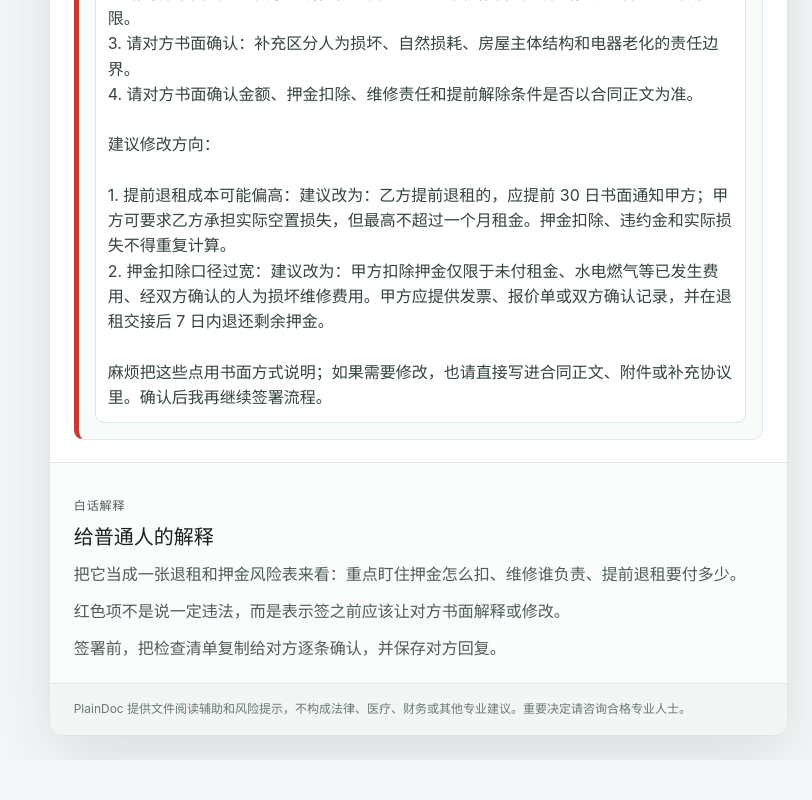
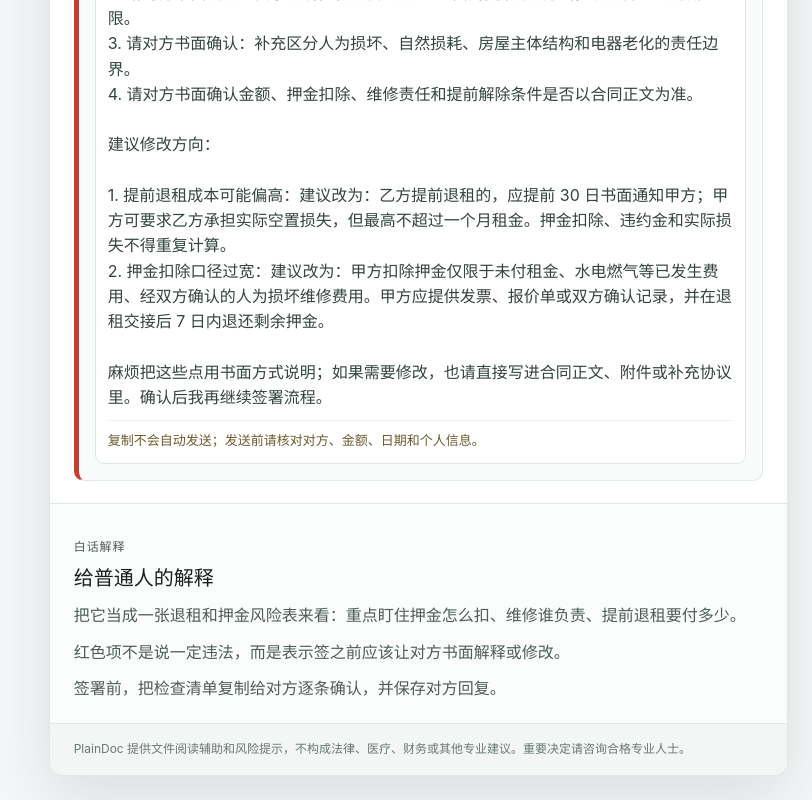
Before and after one commit to ppxu/plaindoc, a React (Vite) app: page / in a window 1280 px wide. Shown: the part 4864-5664 px from the top of the page, without its empty margins (468-1280 px from the left). Before the commit the page ends 5624 px from the top, so only its background shows below. Built offline with nearby package versions, Linux system fonts and the light colour scheme.

Commit message:
Add draft review reminder

```diff
--- a/src/components/ActionPlan.tsx
+++ b/src/components/ActionPlan.tsx
@@ -48,6 +48,7 @@ export function ActionPlan({ plan, onCopyMessage }: ActionPlanProps) {
         <div className="message-draft">
           <span>沟通草稿</span>
           <p>{plan.message}</p>
+          <p className="message-draft-review">复制不会自动发送；发送前请核对对方、金额、日期和个人信息。</p>
         </div>
       </div>
 
--- a/src/styles.css
+++ b/src/styles.css
@@ -1606,6 +1606,15 @@ textarea:focus,
   white-space: pre-line;
 }
 
+.message-draft .message-draft-review {
+  margin-top: 10px;
+  padding-top: 10px;
+  border-top: 1px solid #eef3f1;
+  color: #6d5b2d;
+  font-size: 13px;
+  line-height: 1.5;
+}
+
 .plain-language {
   background: #fbfcfc;
 }
```
Also changed, not shown: 2 other files (tests, documents, lock files or other folders).
